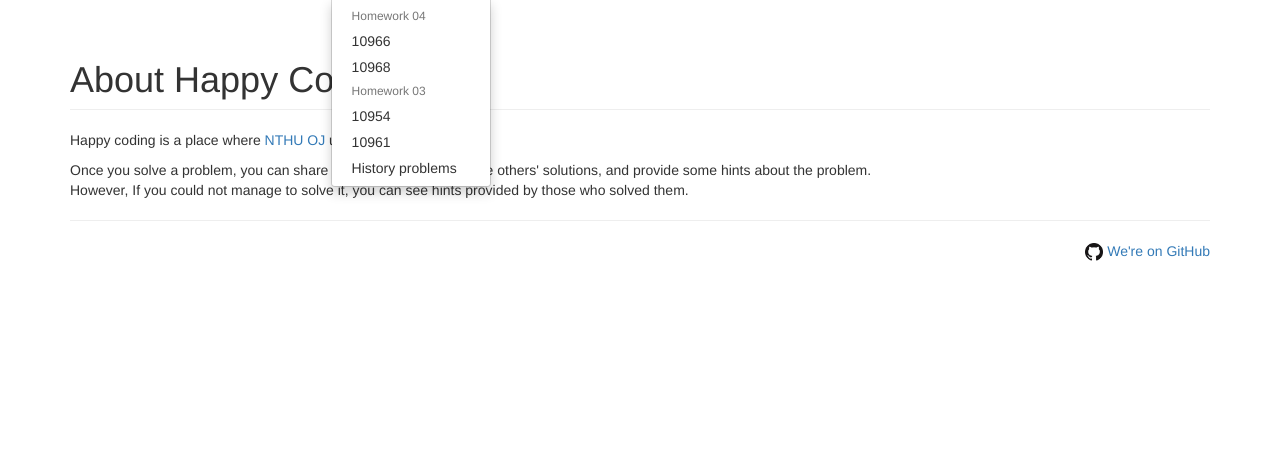
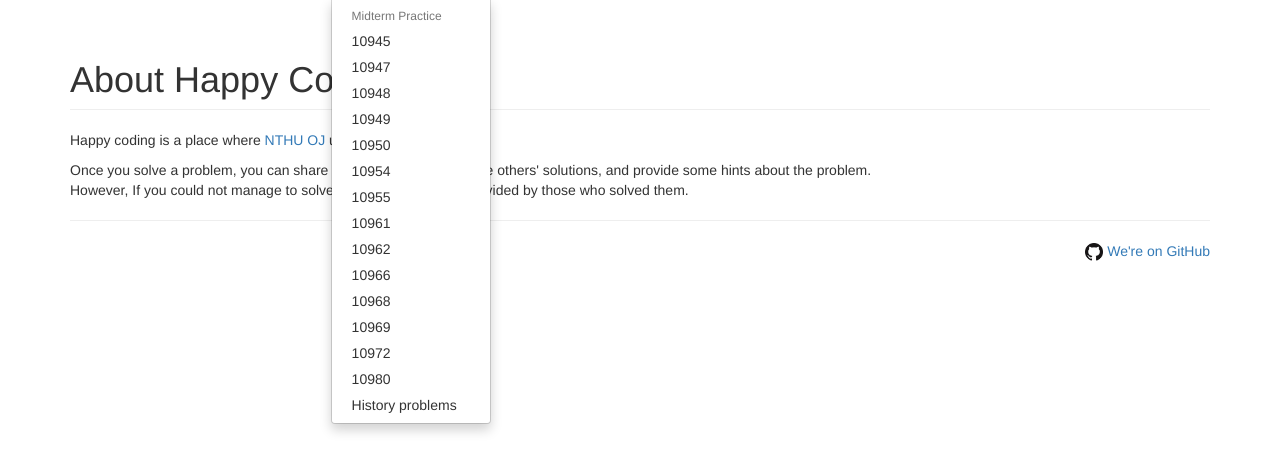
Before and after one commit to afg-archive/happycoding, a Python web app: template problem/jinja2/about.html in a window 1280 px wide, after a click on "CS程設". Shown: the part 52-524 px from the top of the page. Run offline with Jinja, Linux system fonts and the light colour scheme; the template is opened without the code that fills it, so the values that code supplies are empty; some libraries are stand-ins or nearby versions.

Commit message:
update midterm practice

```diff
--- a/problem/jinja2/navbar.html
+++ b/problem/jinja2/navbar.html
@@ -16,12 +16,21 @@
         <li class="dropdown">
           <a href="#" class="dropdown-toggle" data-toggle="dropdown" role="button" aria-haspopup="true" aria-expanded="false">CS程設 <span class="caret"></span></a>
           <ul class="dropdown-menu">
-            <li class="dropdown-header">Homework 04</li>
+            <li class="dropdown-header">Midterm Practice</li>
+            <li><a href="/problem/10945">10945</a></li>
+            <li><a href="/problem/10947">10947</a></li>
+            <li><a href="/problem/10948">10948</a></li>
+            <li><a href="/problem/10949">10949</a></li>
+            <li><a href="/problem/10950">10950</a></li>
+            <li><a href="/problem/10954">10954</a></li>
+            <li><a href="/problem/10955">10955</a></li>
+            <li><a href="/problem/10961">10961</a></li>
+            <li><a href="/problem/10962">10962</a></li>
             <li><a href="/problem/10966">10966</a></li>
             <li><a href="/problem/10968">10968</a></li>
-            <li class="dropdown-header">Homework 03</li>
-            <li><a href="/problem/10954">10954</a></li>
-            <li><a href="/problem/10961">10961</a></li>
+            <li><a href="/problem/10969">10969</a></li>
+            <li><a href="/problem/10972">10972</a></li>
+            <li><a href="/problem/10980">10980</a></li>
             <li><a href="{{ url('history') }}">History problems</a></li>
           </ul>
         </li>
```
